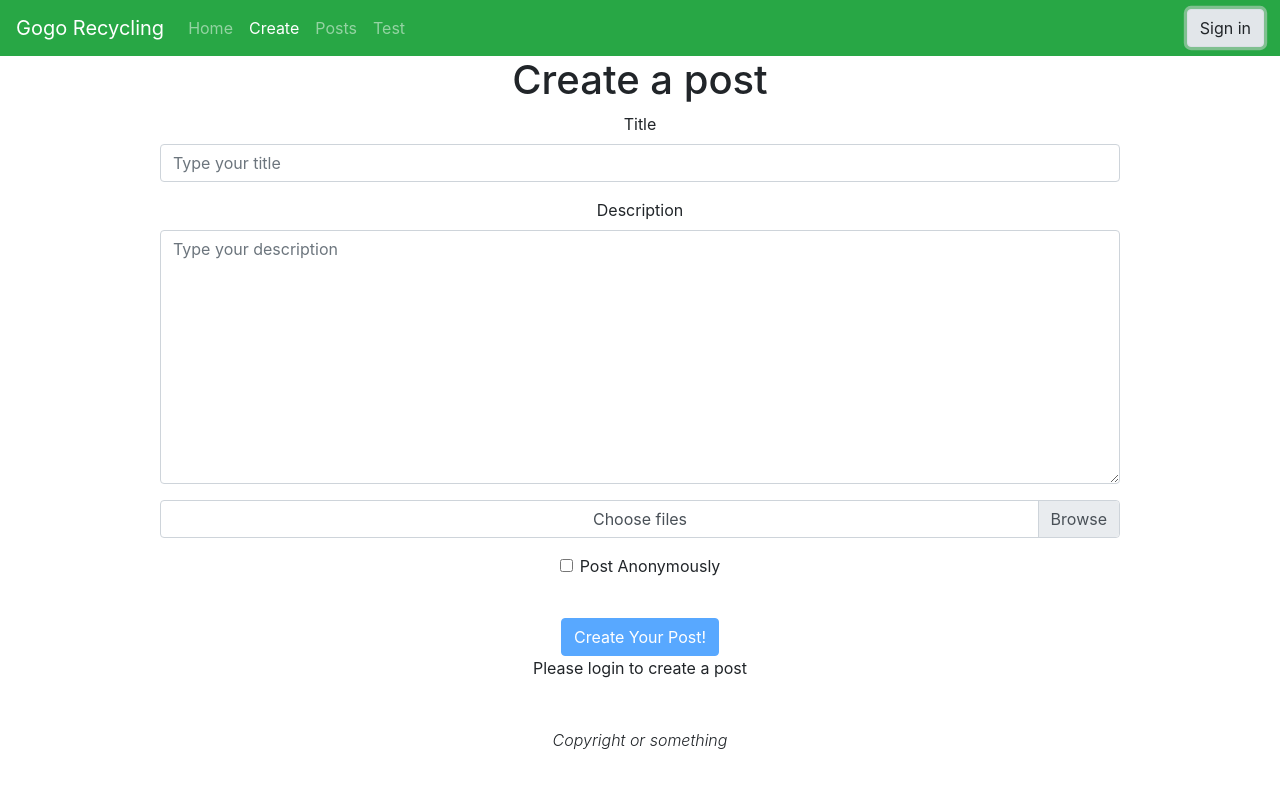
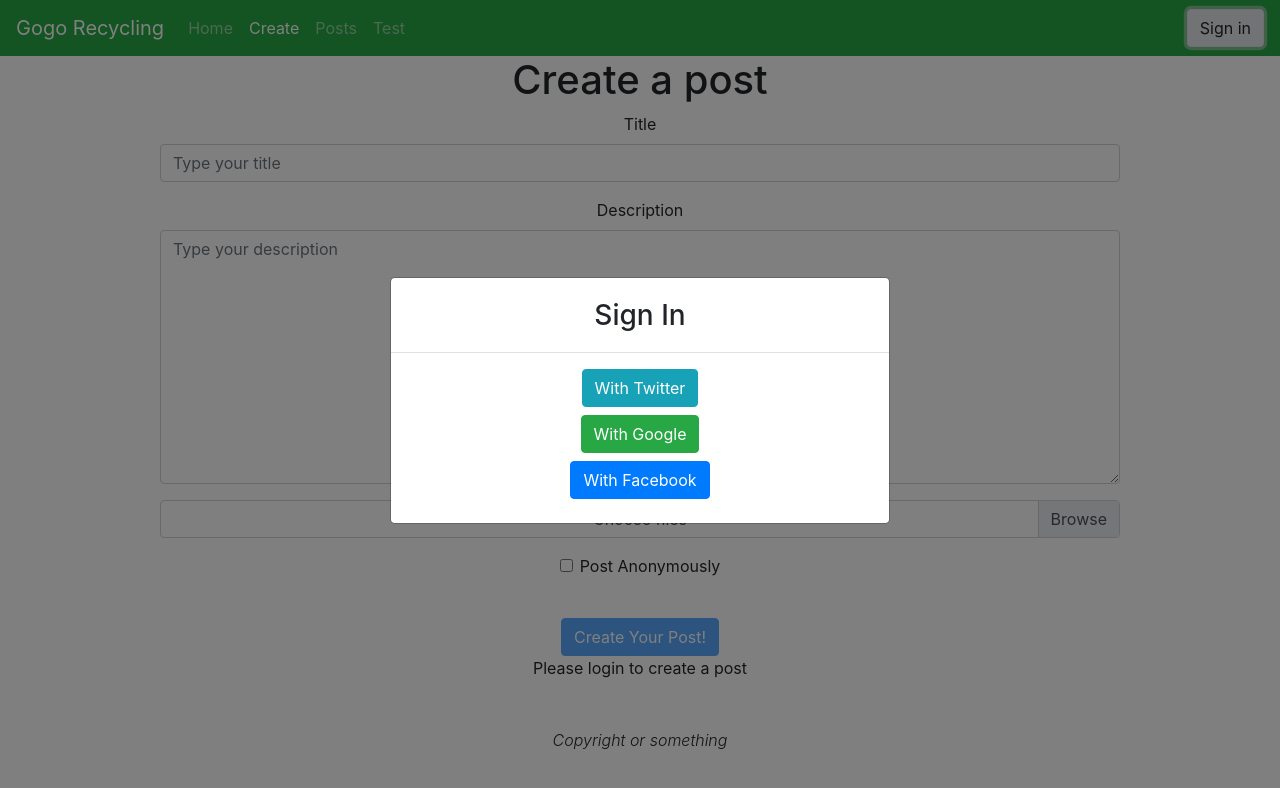
Before and after one commit to uw-info442c-au20/gogo-recycling, a React (Create React App) app: page /create in a window 1280 px wide. Both pictures are taken after a click on the button "Sign in". Shown: the top 788 px of the page. Built offline with nearby package versions, Linux system fonts and the light colour scheme; no server answers.

Commit message:
🌐 Add sign in options for Twitter, Facebook, and Google

```diff
--- a/src/Context.jsx
+++ b/src/Context.jsx
@@ -22,6 +22,7 @@
                 });
 
                 unsubscribe = userRef.onSnapshot(snapshot => {
+                    console.log(snapshot.data(), localUserData)
                     setUser({
                         ...snapshot.data(),
                         local: { ...localUserData }
--- a/src/components/Navigation.jsx
+++ b/src/components/Navigation.jsx
@@ -1,21 +1,14 @@
 
-import React from "react";
-import { useContext } from "react";
 import { Context } from "../Context";
+import React, { useContext } from "react";
 import { Link, useLocation } from "react-router-dom";
-import { fireauth, firebase } from "../config/firebase";
+
+import SignInModal from "./SignInModal";
+import ProfileModal from "./ProfileModal";
 
 const Navigation = () => {
     const { user } = useContext(Context);
     const rootPath = useLocation().pathname.split("/")[1];
-
-    const login = () => {
-        fireauth.signInWithPopup(new firebase.auth.GoogleAuthProvider());
-    };
-
-    const logout = () => {
-        fireauth.signOut();
-    };
 
     return (
         <nav className="navbar navbar-expand-lg navbar-dark bg-success">
@@ -55,10 +48,12 @@
                 <div className="nav-item active">
                     <button
                         className="btn btn-light"
-                        onClick={() => (user ? logout() : login())}
+                        data-toggle="modal" data-target={user ? "#profileModal" : "#signInModal"}
                     >
                         {user ? `Hi ${user.displayName}` : "Sign in"}
                     </button>
+                    <SignInModal/>
+                    {user && <ProfileModal user={ user }/>}
                 </div>
             </div>
         </nav>
--- /dev/null
+++ b/src/components/ProfileModal.jsx
@@ -0,0 +1,38 @@
+import React from "react";
+import { fireauth } from "../config/firebase";
+import { useHistory } from "react-router-dom";
+
+const ProfileModal = ({ user }) => {
+    const history = useHistory();
+
+    return (
+        <section className="modal fade" id="profileModal">
+            <div className="modal-dialog modal-dialog-centered">
+                <div className="modal-content">
+                    <div className="modal-header">
+                        <h3 className="modal-title mx-auto">Hello {user.displayName}</h3>
+                    </div>
+                    <div className="modal-body">
+                        <button
+                            className="btn btn-info mb-2"
+                            onClick={() => history.push(`/profile/${user.local.uid}`)}
+                            data-toggle="modal" data-target="#profileModal"
+                        >
+                            Profile
+                        </button>
+                        <br/>
+                        <button
+                            className="btn btn-danger"
+                            onClick={() => fireauth.signOut()}
+                            data-toggle="modal" data-target="#profileModal"
+                        >
+                            Sign Out
+                        </button>
+                    </div>
+                </div>
+            </div>
+        </section>
+    );
+};
+
+export default ProfileModal;
--- /dev/null
+++ b/src/components/SignInModal.jsx
@@ -0,0 +1,61 @@
+import React from "react";
+import { fireauth, firebase } from "../config/firebase";
+
+const SignInModal = () => {
+    const signIn = provider => {
+        switch (provider) {
+            case "google":
+                provider = new firebase.auth.GoogleAuthProvider();
+                break;
+            case "facebook":
+                provider = new firebase.auth.FacebookAuthProvider();
+                break;
+            case "twitter":
+                provider = new firebase.auth.TwitterAuthProvider();
+                break;
+            default:
+                // Default to Google
+                provider = new firebase.auth.GoogleAuthProvider();
+        }
+        fireauth.signInWithPopup(provider);
+    };
+
+    return (
+        <section className="modal fade" id="signInModal">
+            <div className="modal-dialog modal-dialog-centered">
+                <div className="modal-content">
+                    <div className="modal-header">
+                        <h3 className="modal-title mx-auto">Sign In</h3>
+                    </div>
+                    <div className="modal-body">
+                        <button
+                            className="btn btn-info mb-2"
+                            onClick={() => signIn("twitter")}
+                            data-toggle="modal" data-target="#signInModal"
+                        >
+                            With Twitter
+                        </button>
+                        <br/>
+                        <button
+                            className="btn btn-success mb-2"
+                            onClick={() => signIn("google")}
+                            data-toggle="modal" data-target="#signInModal"
+                        >
+                            With Google
+                        </button>
+                        <br/>
+                        <button
+                            className="btn btn-primary mb-2"
+                            onClick={() => signIn("facebook")}
+                            data-toggle="modal" data-target="#signInModal"
+                        >
+                            With Facebook
+                        </button>
+                    </div>
+                </div>
+            </div>
+        </section>
+    );
+};
+
+export default SignInModal;
```
